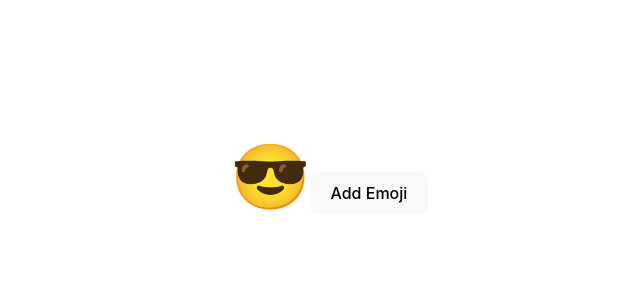
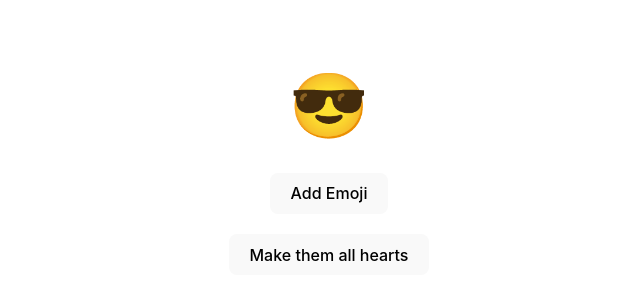
Before and after one commit to brunopenner/react-state-demo, a React (Vite) app: page / in a window 1280 px wide. Shown: the part 224-524 px from the top of the page, without its empty margins (311-951 px from the left). Built offline with nearby package versions, Linux system fonts and the light colour scheme.

Commit message:
#655. Updating All Elements In An Array

```diff
--- a/src/EmojiClicker.jsx
+++ b/src/EmojiClicker.jsx
@@ -16,14 +16,25 @@ export default function EmojiClicker() {
         setEmojis(prevEmojis => {
             return prevEmojis.filter(e => e.id !== id)
         })
+    }
 
-    }
+    //update all elements and make them all into hearts
+    const turnIntoHearts = () => {
+        setEmojis(emojis.map(item => {
+            return {
+                ...item,
+                emoji: "❤️"  // Set emoji to heart
+            };
+        }));
+    };
+
     return (
         <div>
             {emojis.map((e) => (
                 <span onClick={() => deleteEmoji(e.id)} key={e.id} style={{fontSize: "4rem"}}>{e.emoji}</span>
             ))}
-            <button onClick={addEmoji}>Add Emoji</button>
+            <button style={{display: "block", textAlign: "center", margin: "20px auto"}} onClick={addEmoji}>Add Emoji</button>
+            <button style={{display: "block", textAlign: "center", margin: "20px auto"}} onClick={turnIntoHearts}>Make them all hearts</button>
         </div>
     )
 }
```
